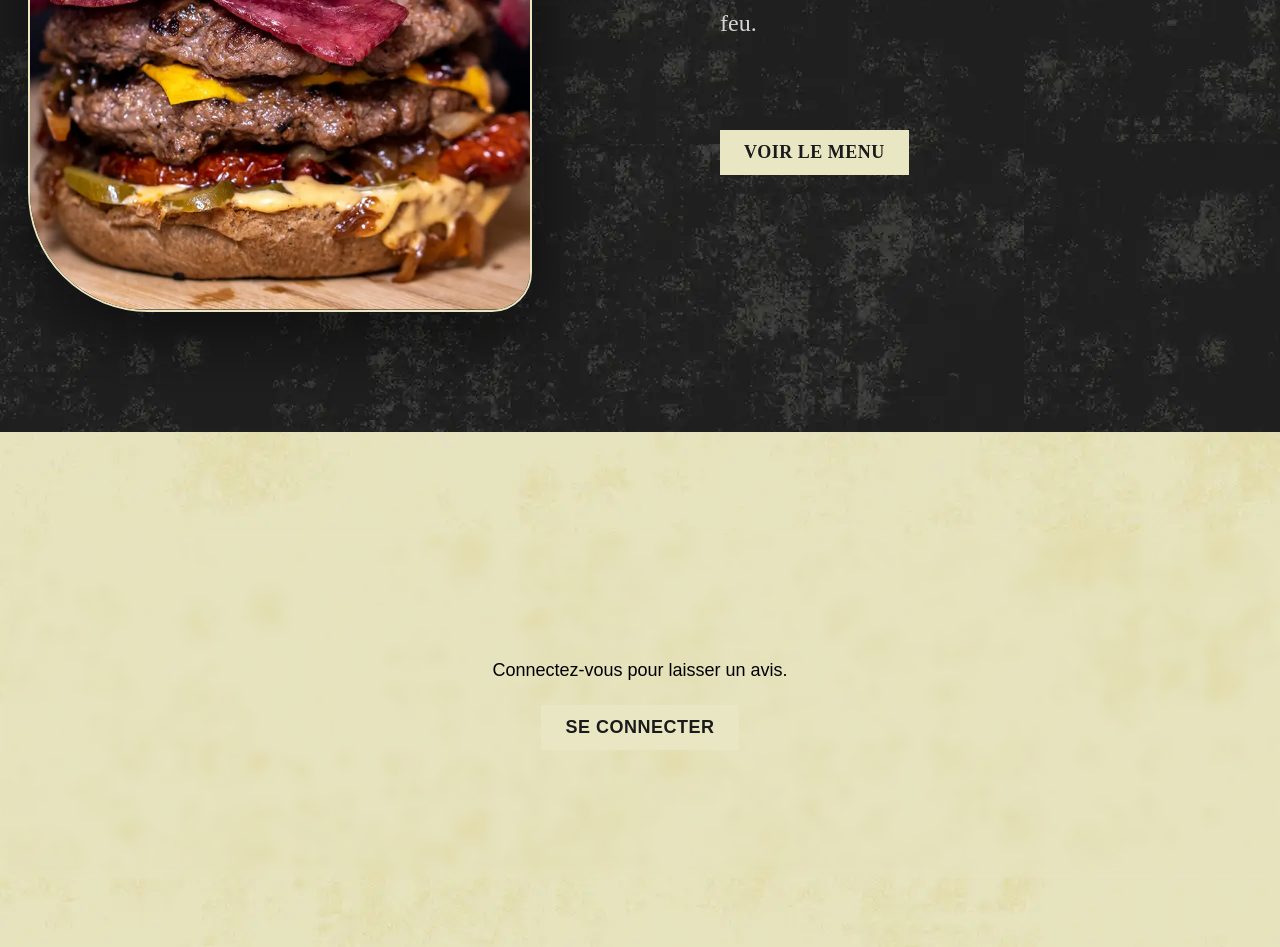
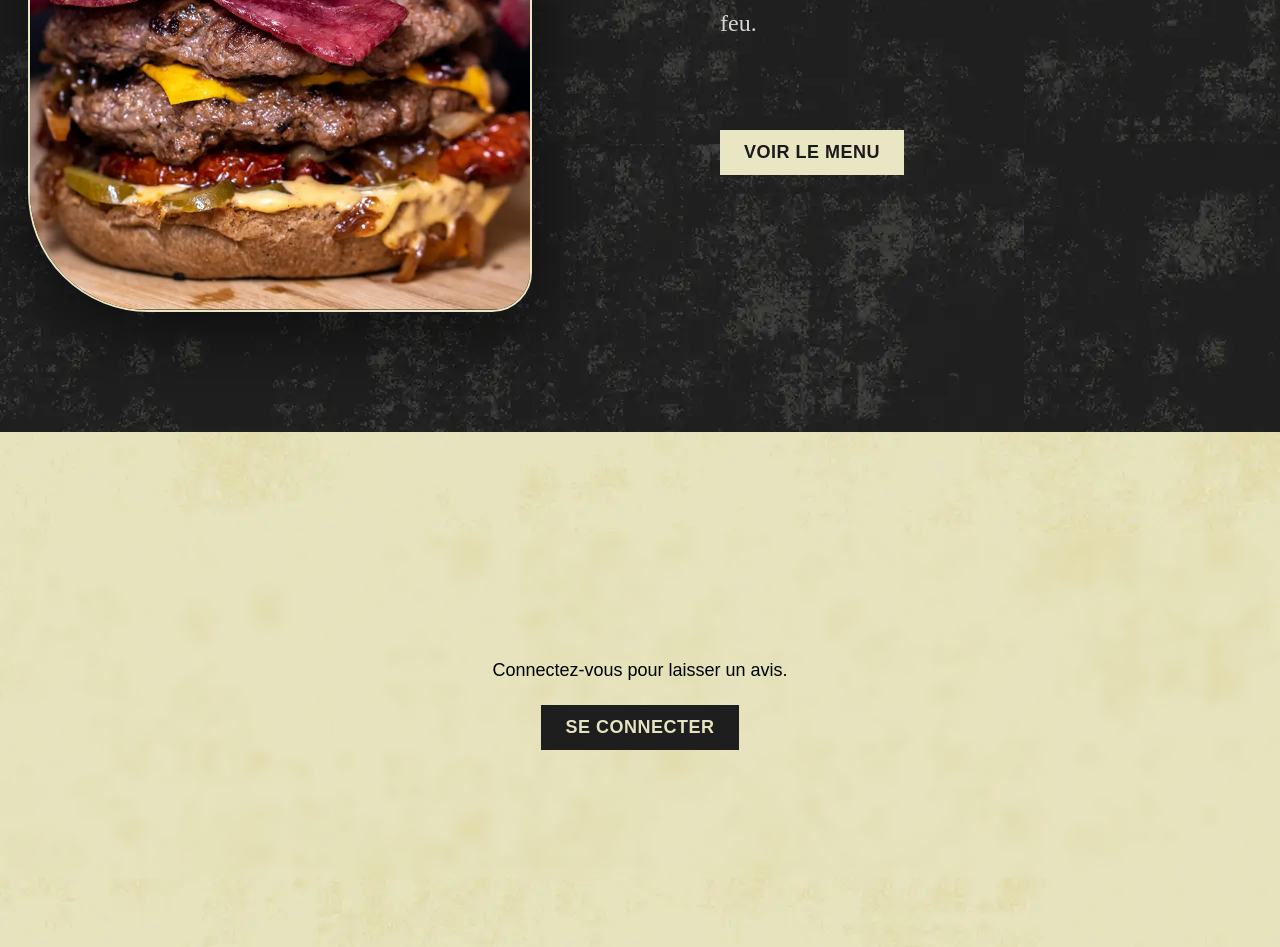
Before and after one commit to Hani19000/FBurger-Frontend, a React (Vite) app: page / in a window 1280 px wide. Shown: the part 2200-3147 px from the top of the page. Built offline with nearby package versions, Linux system fonts and the light colour scheme; no server answers.

Commit message:
resolv review section

```diff
--- a/src/components/atoms/Button/Button.css
+++ b/src/components/atoms/Button/Button.css
@@ -1,5 +1,4 @@
-/* Import des variables pour être sûr qu'elles sont là */
-
+/* Base commune à tous les boutons */
 .btn {
   display: flex;
   justify-content: center;
@@ -8,26 +7,31 @@
   color: var(--color-black);
   border: none;
   padding: 0.7rem 2rem;
-  --font-family-title-medium: var(--font-nippo);
-  --weight-title-medium: 500;
   min-width: 10rem;
   text-decoration: none;
+  cursor: pointer;
+  font-family: var(--font-nippo);
+  font-weight: 500;
+  transition: all 0.2s ease; /* Transition pour le hover */
 }
 
-.btnVariant {
-  background-color: var(--color-black);
-  color: var(--color-primary);
-  border: none;
-  padding: 0.7rem 2rem;
-  min-width: 10rem;
-  text-decoration: none;
-  cursor: pointer; /* Ajout crucial pour les balises button */
-  font-family: inherit; /* Pour hériter des fonts Nippo/Switzer définies plus haut */
+.btn-black {
+  background-color: var(--color-black) !important;
+  color: var(--color-primary) !important;
+  border: none !important;
+  text-decoration: none !important;
+  cursor: pointer !important; /* Ajout crucial pour les balises button */
+  font-family: inherit !important;
 }
 
-/* effet au survol pour plus de feedback */
-.btn:hover,
-.btnVariant:hover {
+/* Gestion du state 'disabled' pour que le bouton noir ne le reste pas s'il est bloqué */
+.btn:disabled {
+  opacity: 0.5;
+  cursor: not-allowed;
+  transform: none;
+}
+
+.btn:hover {
   opacity: 0.9;
   transform: translateY(-1px);
 }
--- a/src/components/atoms/Button/Button.jsx
+++ b/src/components/atoms/Button/Button.jsx
@@ -1,38 +1,22 @@
 import { NavLink } from 'react-router-dom';
 import './Button.css';
 
-export function Button({ className = '', children, text, ...props }) {
-  const { htmlType = 'button', variant = '', ...domProps } = props;
-
+// Button.jsx
+export function Button({ className = '', children, text, variant, htmlType = 'button', ...props }) {
   const combinedClass = `btn ${variant ? `btn-${variant}` : ''} ${className}`.trim();
 
   return (
-    <button
-      className={combinedClass}
-      type={htmlType}
-      {...domProps}
-    >
+    <button className={combinedClass} type={htmlType} {...props}>
       {text || children}
     </button>
   );
 }
 
-export function LinkButton({ to, className = '', children, text, ...props }) {
-  // Ici on extrait pour "nettoyer" ce qui part vers le NavLink (DOM)
-  const { htmlType, variant, ...domProps } = props;
-
-  // pas d'utilisation u htmlType pour un lien, utilisation uniquement dans un log de dev ou une simple opération pour faire taire le linter
-  const variantClass = variant ? `btn-${variant}` : '';
-
-  //  on consome le htmltype sans impacter le rendu
-  void htmlType;
+export function LinkButton({ to, className = '', children, text, variant, ...props }) {
+  const combinedClass = `btn ${variant ? `btn-${variant}` : ''} ${className}`.trim();
 
   return (
-    <NavLink
-      to={to}
-      className={`btn ${variantClass} ${className}`.trim()}
-      {...domProps}
-    >
+    <NavLink to={to} className={combinedClass} {...props}>
       {text || children}
     </NavLink>
   );
--- a/src/features/reviews/components/ReviewForm.jsx
+++ b/src/features/reviews/components/ReviewForm.jsx
@@ -2,6 +2,7 @@ import { useState } from 'react'
 import StarRating from '../../../components/atoms/Star/StarRating.jsx'
 import { useAuth } from '../../../context/AuthContextInstance.js'
 import { Button } from '../../../components/atoms/Button/Button.jsx'
+import { LinkButton } from '../../../components/atoms/Button/Button.jsx'
 import '../../../styles/review.css'
 import toast from 'react-hot-toast'
 
@@ -10,8 +11,8 @@ const ReviewForm = ({ onSubmit }) => {
     const [rating, setRating] = useState(0)
     const [comment, setComment] = useState('')
 
-    const handleSubmit = async (e) => {
-        e.preventDefault()
+    const handleSubmit = async (event) => {
+        event.preventDefault()
 
         if (rating === 0) {
             toast.error("N'oubliez pas de laisser une note !");
@@ -35,7 +36,7 @@ const ReviewForm = ({ onSubmit }) => {
             <p style={{ marginBottom: '1.5rem', fontFamily: 'var(--font-nippo)' }}>
                 Connectez-vous pour laisser un avis.
             </p>
-            <Button type="btnVariant" text="SE CONNECTER" to="/login" />
+            <LinkButton variant="black" text="SE CONNECTER" to="/login" />
         </div>
     )
 
@@ -61,7 +62,7 @@ const ReviewForm = ({ onSubmit }) => {
                     <Button
                         text="PUBLIER MON AVIS"
                         htmlType="submit"
-                        type="btnVariant"
+                        variant="black"
                         disabled={rating === 0 || !comment.trim()}
                     />
                 </form>
--- a/src/features/reviews/services/reviewService.js
+++ b/src/features/reviews/services/reviewService.js
@@ -1,14 +1,14 @@
 import api from '../../../services/api.js';
 
+// services/reviewService.js
 export const reviewService = {
     getAll: async () => {
+        // 'res' contient déjà directement le tableau ou l'objet grâce à l'intercepteur
         const res = await api.get('/reviews');
-        return res.data?.data || [];
+        return res || [];
     },
 
-    // Poster un avis
     create: async (reviewData) => {
-        const { data } = await api.post('/reviews', reviewData);
-        return data?.data || data;
+        return await api.post('/reviews', reviewData);
     }
 }
--- a/src/styles/review.css
+++ b/src/styles/review.css
@@ -1,8 +1,6 @@
 /* --- SECTION DU FORMULAIRE --- */
 .review-form-section {
-  background-image:
-    url(/images/texture2.webp),
-    linear-gradient(rgba(0, 0, 0, 0.05), rgba(0, 0, 0, 0.05));
+  background-image: url(/images/texture2.webp);
   background-blend-mode: overlay;
   background-size: cover;
   background-position: center;
```
